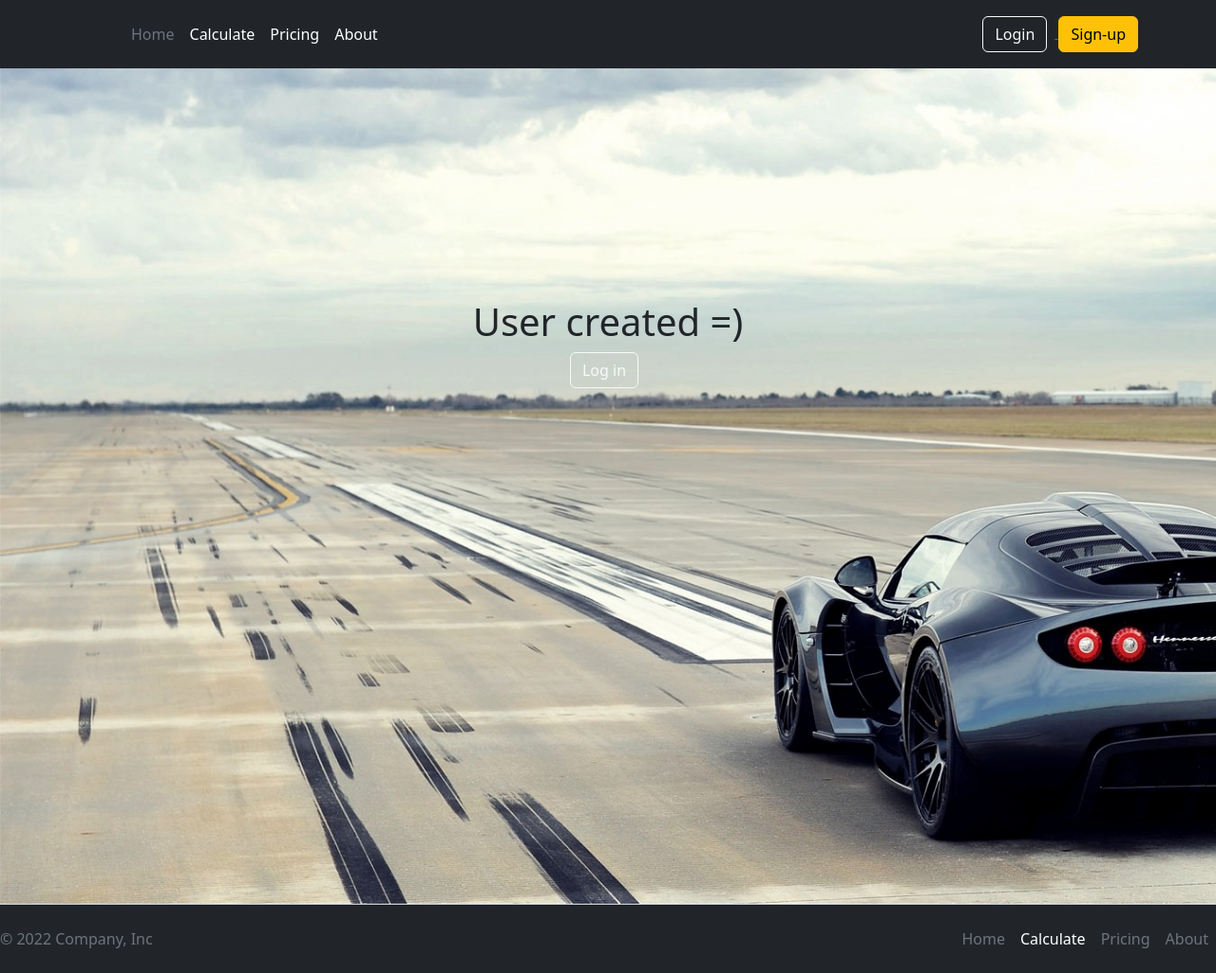
After one commit to AndereLion/DjangoLeasingProject, a Django app: page /user/user_created/ in a window 1280 px wide. The commit adds this page. Shown: the whole page at 95% size. Run offline with Django 4.2, Linux system fonts and the light colour scheme.

Commit message:
user_created page

```diff
--- a/apps/home/templates/home/base.html
+++ b/apps/home/templates/home/base.html
@@ -19,6 +19,7 @@
     <link rel="stylesheet" href="{% static 'about/about.css' %}">
     <link rel="stylesheet" href="{% static 'details/details.css' %}">
     <link rel="stylesheet" href="{% static 'user/user_login.css' %}">
+    <link rel="stylesheet" href="{% static 'user/user_created.css' %}">
 </head>
 <body>
 <header class="p-3 text-bg-dark">
@@ -51,7 +52,7 @@
                     <a href="{% url 'user:user_login' %}">
                         <button type="button" class="btn btn-outline-light me-2">Login</button>
                     </a>
-                    <a href="">
+                    <a href="{% url 'user:user_sign_up' %}">
                         <button type="button" class="btn btn-warning">Sign-up</button>
                     </a>
                 {% endif %}
@@ -61,7 +62,7 @@
     </div>
 </header>
 
-{#<a href="{% url 'home' %}">Home</a>#}
+
 
 {% block main %}
 {% endblock main %}
--- /dev/null
+++ b/apps/user/static/user/user_created.css
@@ -0,0 +1,12 @@
+.user_created_box{
+    width: 100%;
+    height: 880px;
+    display: flex;
+    justify-content: center;
+    align-items: center;
+}
+.user_created_inner{
+    margin-bottom: 300px;
+    width: 800px;
+    text-align: center;
+}
--- a/apps/user/static/user/user_login.css
+++ b/apps/user/static/user/user_login.css
@@ -8,7 +8,7 @@
 .form_login {
     width: 500px;
     height: 300px;
-    font-size: 30px;
+    font-size: 20px;
     display: flex;
     flex-wrap: wrap;
     margin-top: 50px;
--- /dev/null
+++ b/apps/user/templates/user/user_created.html
@@ -0,0 +1,11 @@
+{% extends 'home/base.html' %}
+{% block main %}
+    <div class="user_created_box">
+        <div class="user_created_inner">
+            <h1>User created =) </h1>
+            <a href="{% url 'user:user_login' %}">
+                <button class="btn btn-outline-light me-2">Log in</button>
+            </a>
+        </div>
+    </div>
+{% endblock main %}
--- a/apps/user/urls.py
+++ b/apps/user/urls.py
@@ -1,10 +1,12 @@
 from django.urls import path
-from .views import user_login_view, logout_user
+from .views import user_login_view, logout_user, user_sign_up_view, user_created_view
 
 app_name = 'user'
 urlpatterns = [
 
     path('login/', user_login_view, name='user_login'),
-    path('logout/', logout_user, name='user_logout')
+    path('logout/', logout_user, name='user_logout'),
+    path('sign_up/', user_sign_up_view, name='user_sign_up'),
+    path('user_created/', user_created_view, name='user_created')
 
 ]
--- a/apps/user/views.py
+++ b/apps/user/views.py
@@ -2,10 +2,12 @@
 from django.shortcuts import render, redirect
 from django.contrib.auth import login, authenticate, logout
 from django.contrib import messages
+from django.contrib.auth.forms import UserCreationForm
 
 
 # Create your views here.
 def user_login_view(request, *args, **kwargs):
+    page = 'user_login'
     if request.user.is_authenticated:
         return redirect('home:home')
     if request.method == 'POST':
@@ -27,3 +29,23 @@
 def logout_user(request):
     logout(request)
     return redirect('user:user_login')
+
+
+def user_sign_up_view(request):
+    page = 'user_sign_up'
+    form = UserCreationForm()
+    if request.method == 'POST':
+        form = UserCreationForm(request.POST)
+        if form.is_valid():
+            user = form.save(commit=False)
+            user.username = user.username.lower()
+            user.save()
+            return redirect('user:user_created')
+
+    context = {'page': page, 'form': form}
+
+    return render(request, 'user/login_page.html', context)
+
+
+def user_created_view(request):
+    return render(request, 'user/user_created.html')
```
Also changed, not shown: apps/user/templates/user/login_page.html (+17 -1 lines).
